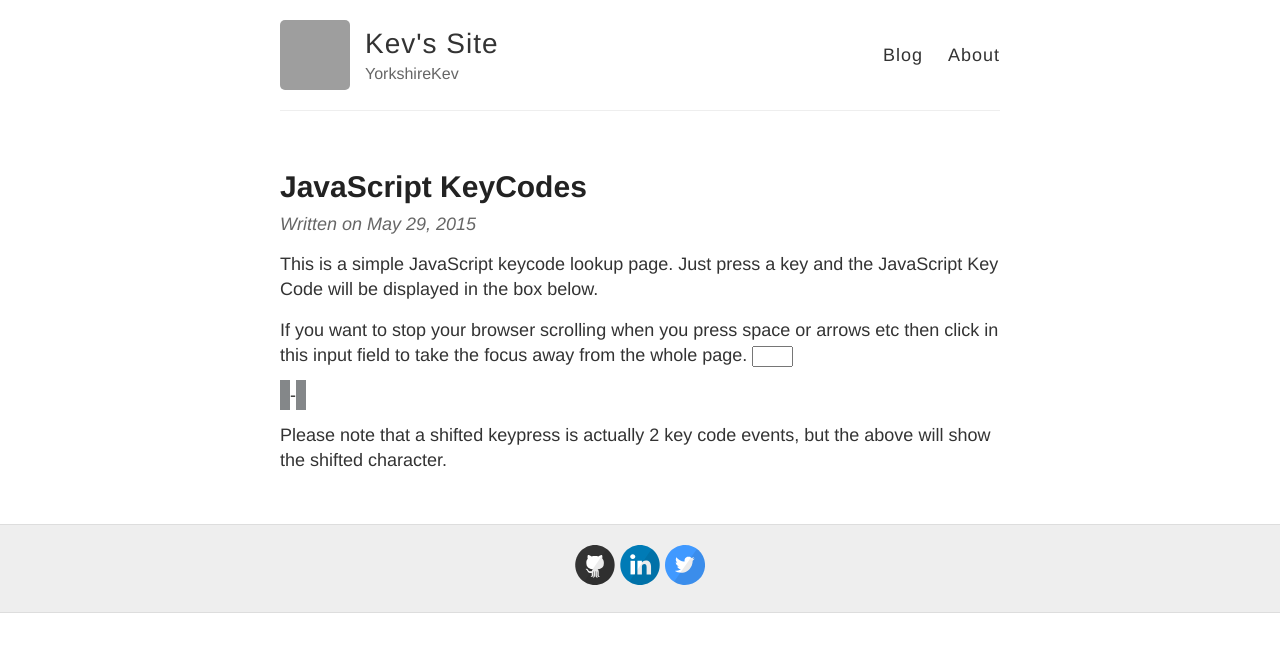
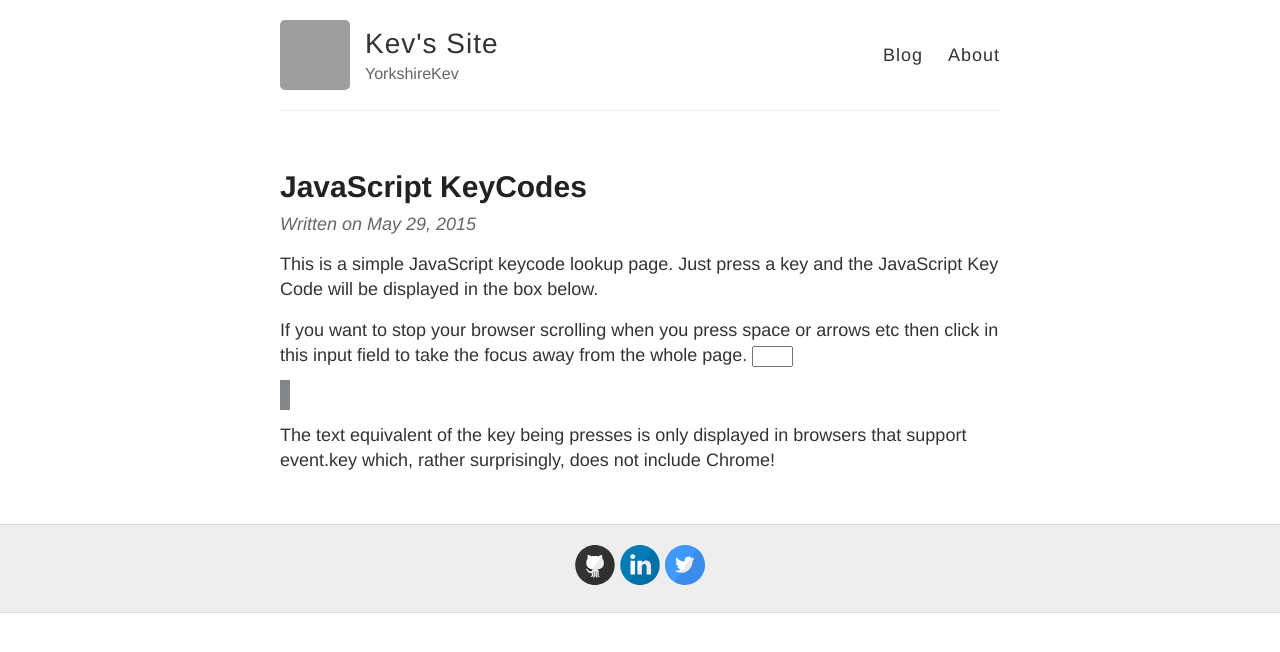
Before and after one commit to YorkshireKev/kevssite.com-jekyll-version, a Jekyll site: the page built from _posts/2015-05-29-javascript-keycodes.md, in a window 1280 px wide. Shown: the top 652 px of the page. Built offline with Jekyll 4.4.1, drawn with Linux system fonts in a browser that asks for light colours; comment, search, counter and statistics services are not loaded; grey boxes are pictures that could not be loaded.

Commit message:
Allow for browsers that don't support event.key (i.e. Chrome)

```diff
--- a/_posts/2015-05-29-javascript-keycodes.md
+++ b/_posts/2015-05-29-javascript-keycodes.md
@@ -12,17 +12,17 @@
 
 <script>
   window.addEventListener("keydown", function (event) {
-    window.console.log(event);
     document.getElementById("code").innerHTML = event.keyCode;
-    if (event.keyCode > 47 && event.keyCode < 91) {
-      document.getElementById("char").innerHTML = String.toUpperCase(event.key);
-    } else {
-      document.getElementById("char").innerHTML = event.key;
+    if (event.key) {
+      if (event.keyCode > 47 && event.keyCode < 91) {
+        document.getElementById("char").innerHTML = " - " + String.toUpperCase(event.key);
+      } else {
+        document.getElementById("char").innerHTML = " - " + event.key;
+      }
     }
   }, false);
 </script>
 <span id="code" style="background-color: #faee95; font-size: 100;  border-style: solid; border-width: 5px; border-color: #848789"></span>
-<span style="font-size: 100;">-</span>
-<span id="char" style="background-color: #faee95; font-size: 70;  border-style: solid; border-width: 5px; border-color: #848789"></span>
+<span id="char" style="font-size: 70;"></span>
 
-Please note that a shifted keypress is actually 2 key code events, but the above will show the shifted character.
+The text equivalent of the key being presses is only displayed in browsers that support event.key which, rather surprisingly, does not include Chrome!
```
